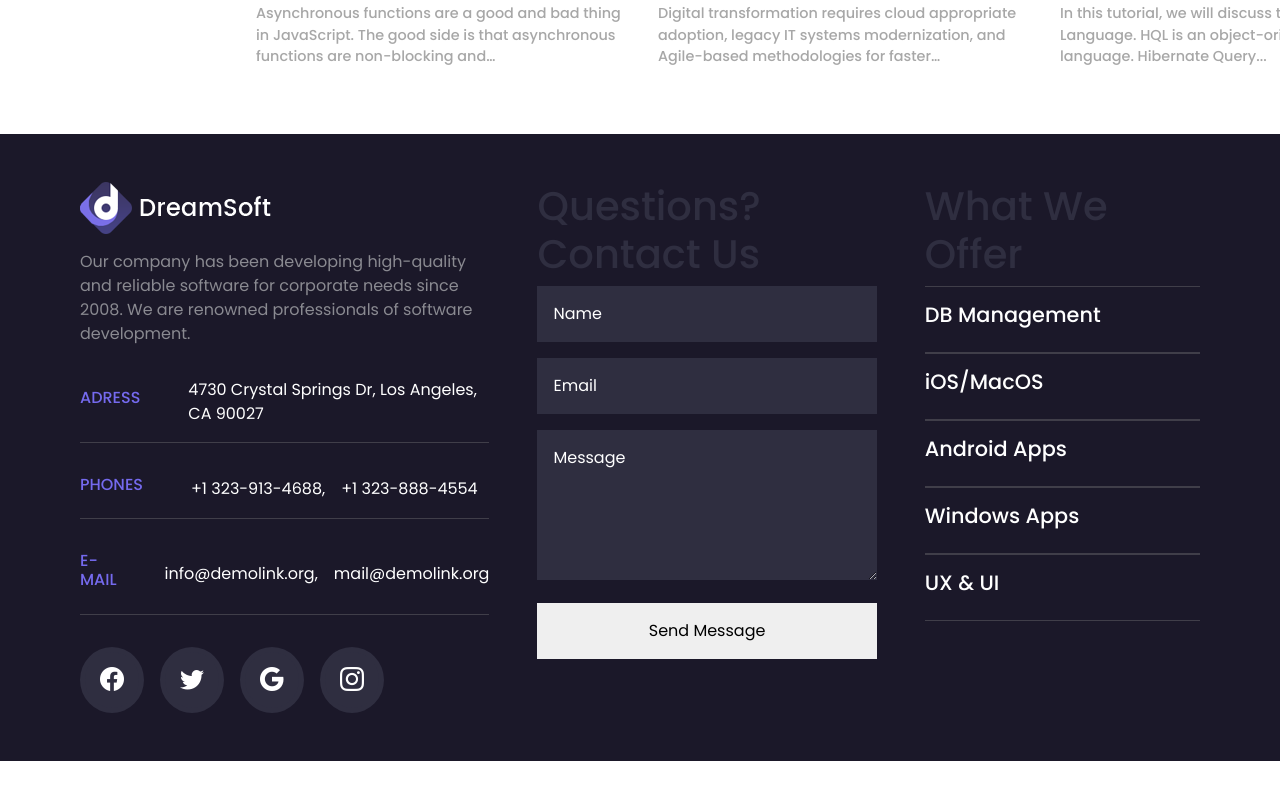
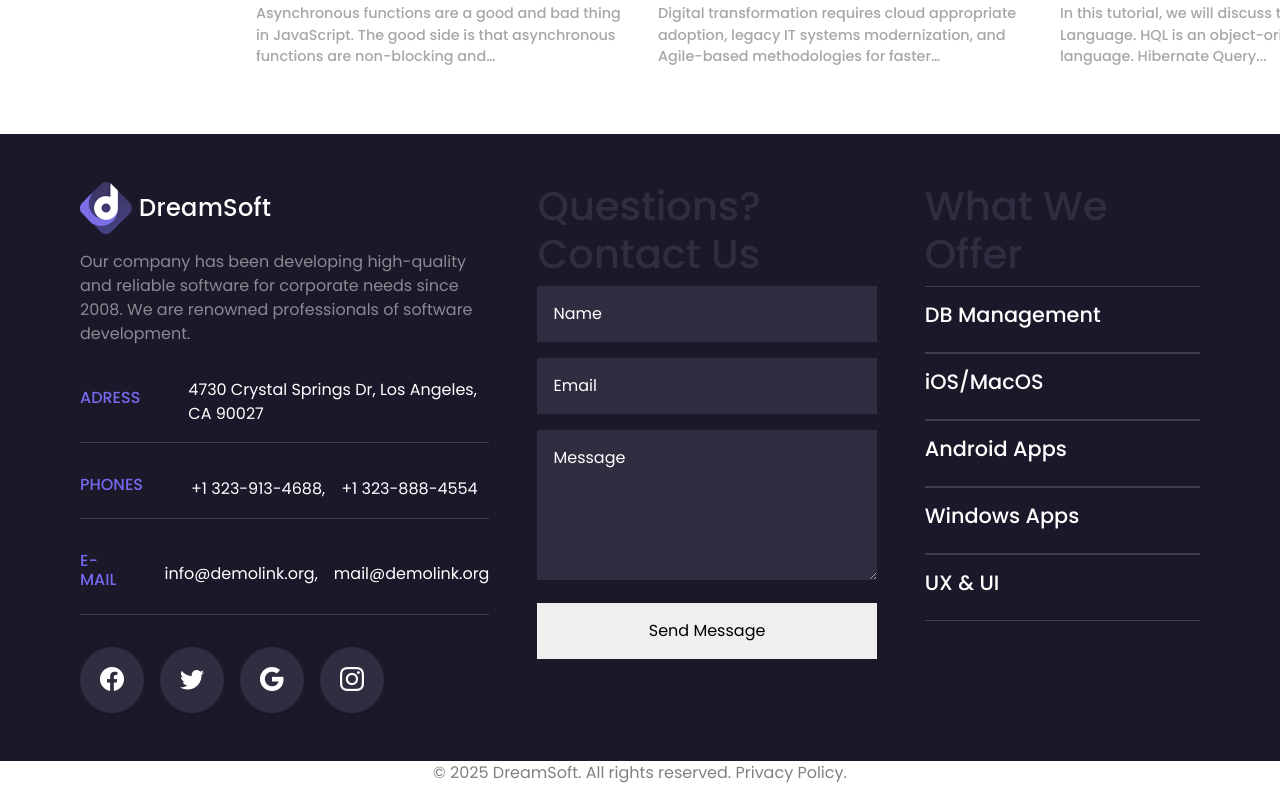
Before and after one commit to MrAbdukarim/DreamSoft-FullStack, a plain HTML site: page index.html in a window 1280 px wide. Shown: the part 5385-6186 px from the top of the page. Before the commit the page ends 6146 px from the top, so only its background shows below. Drawn offline with nearby package versions, Linux system fonts and the light colour scheme.

Commit message:
Add changes

```diff
--- a/css/style.css
+++ b/css/style.css
@@ -17,6 +17,7 @@
 }
 
 body {
+
     font-family: "Poppins", -apple-system, BlinkMacSystemFont, "Segoe UI", Roboto, "Helvetica Neue", Arial, sans-serif;
     -webkit-font-smoothing: subpixel-antialiased;
 }
@@ -1092,7 +1093,17 @@ footer {
                     letter-spacing: 0.5rem;
                 }
             }
-
         }
     }
+
 }
+
+.end-footer {
+    width: 100%;
+    height: 5vh;
+    background: white;
+    display: flex;
+    justify-content: center;
+    align-items: center;
+    color: gray;
+}
--- a/index.html
+++ b/index.html
@@ -18,6 +18,7 @@
     <title>DreamSoft - Software Development Company </title>
 </head>
 <body>
+
 <!--Header-->
 <header class="header ">
     <nav>
@@ -69,7 +70,8 @@
                     <p data-aos="fade-left"
                        data-aos-anchor="#example-anchor"
                        data-aos-offset="500"
-                       data-aos-duration="500">We are a team of qualified software developers, aimed at creating unique
+                       data-aos-duration="500">We are a team of qualified software developers, aimed at creating
+                        unique
                         and
                         powerful tools <br>for
                         your business & everyday life.</p>
@@ -145,8 +147,10 @@
 <!-- Filter section -->
 <section class="projects">
     <h3>Latest Projects</h3>
-    <p>In our portfolio, you can browse the latest products developed for our clients for different corporate purposes.
-        Our qualified team of interface designers and software developers is always ready to create something unique for
+    <p>In our portfolio, you can browse the latest products developed for our clients for different corporate
+        purposes.
+        Our qualified team of interface designers and software developers is always ready to create something unique
+        for
         you.</p>
     <div class="main-project-section">
         <ul class="filter-links">
@@ -233,7 +237,8 @@
     </div>
     <div class="info-section">
         <h3>Years of Experience</h3>
-        <p>DreamSoft is a team of highly experienced app designers and developers creating unique software for you.</p>
+        <p>DreamSoft is a team of highly experienced app designers and developers creating unique software for
+            you.</p>
         <a href="#">
             <button>get in touch</button>
         </a>
@@ -416,7 +421,8 @@
                 </div>
             </div>
             <div class="box-content">
-                <p>DreamSoft is a highly skilled and uniquely capable firm with multitudes of talent on-board. We have
+                <p>DreamSoft is a highly skilled and uniquely capable firm with multitudes of talent on-board. We
+                    have
                     collaborated on a number of diverse projects that have been a great success.</p>
             </div>
         </div>
@@ -523,7 +529,11 @@
             <div class="footer-link"><h3>UX & UI</h3></div>
         </div>
     </div>
+
 </footer>
+<div class="end-footer">
+    <p> &copy; 2025 DreamSoft. All rights reserved. Privacy Policy.</p>
+</div>
 
 <!--    Scripts      -->
 <script src="https://cdn.jsdelivr.net/npm/swiper@11/swiper-bundle.min.js"></script>
```
Lines whose indentation alone changed are shown as unchanged.
